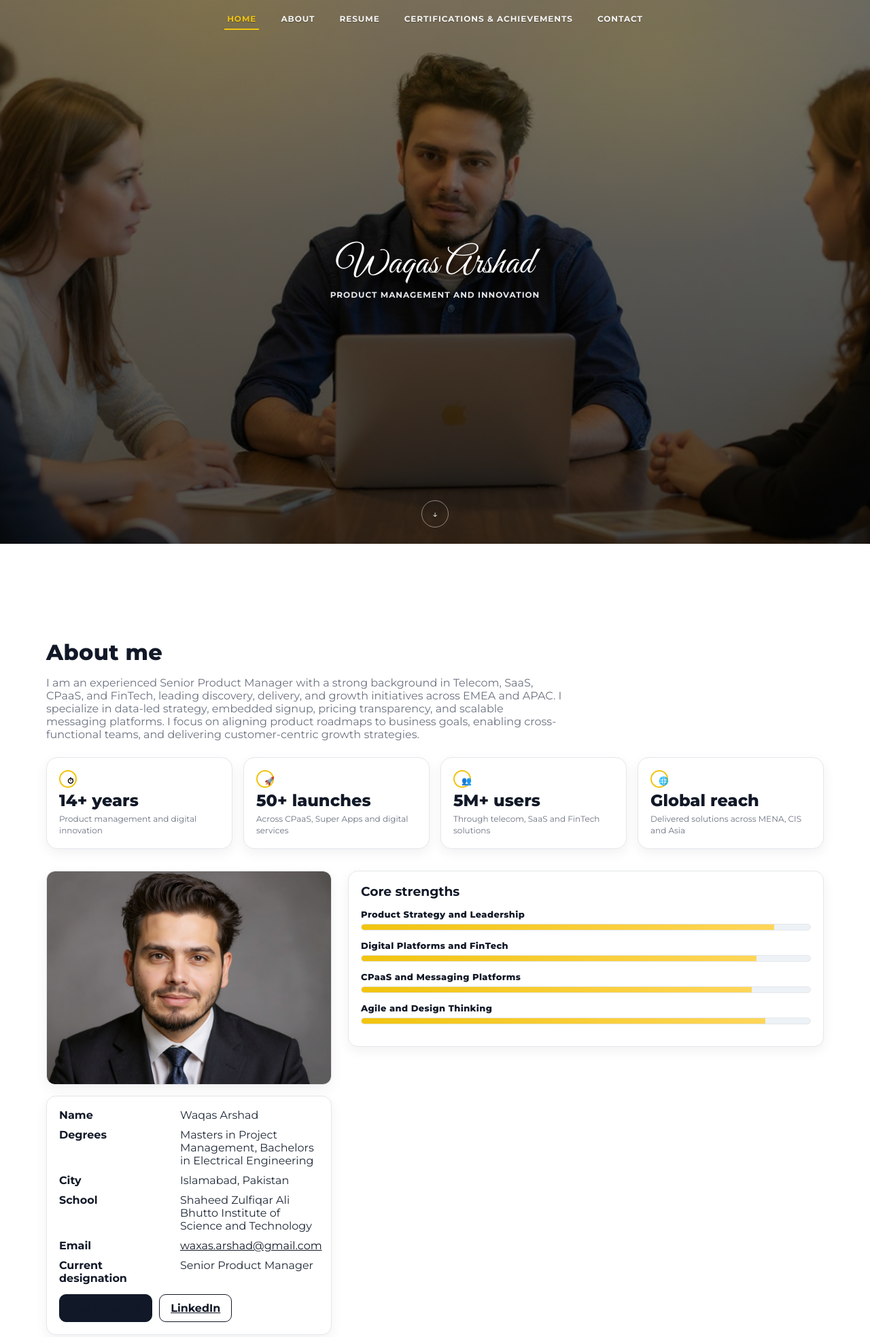
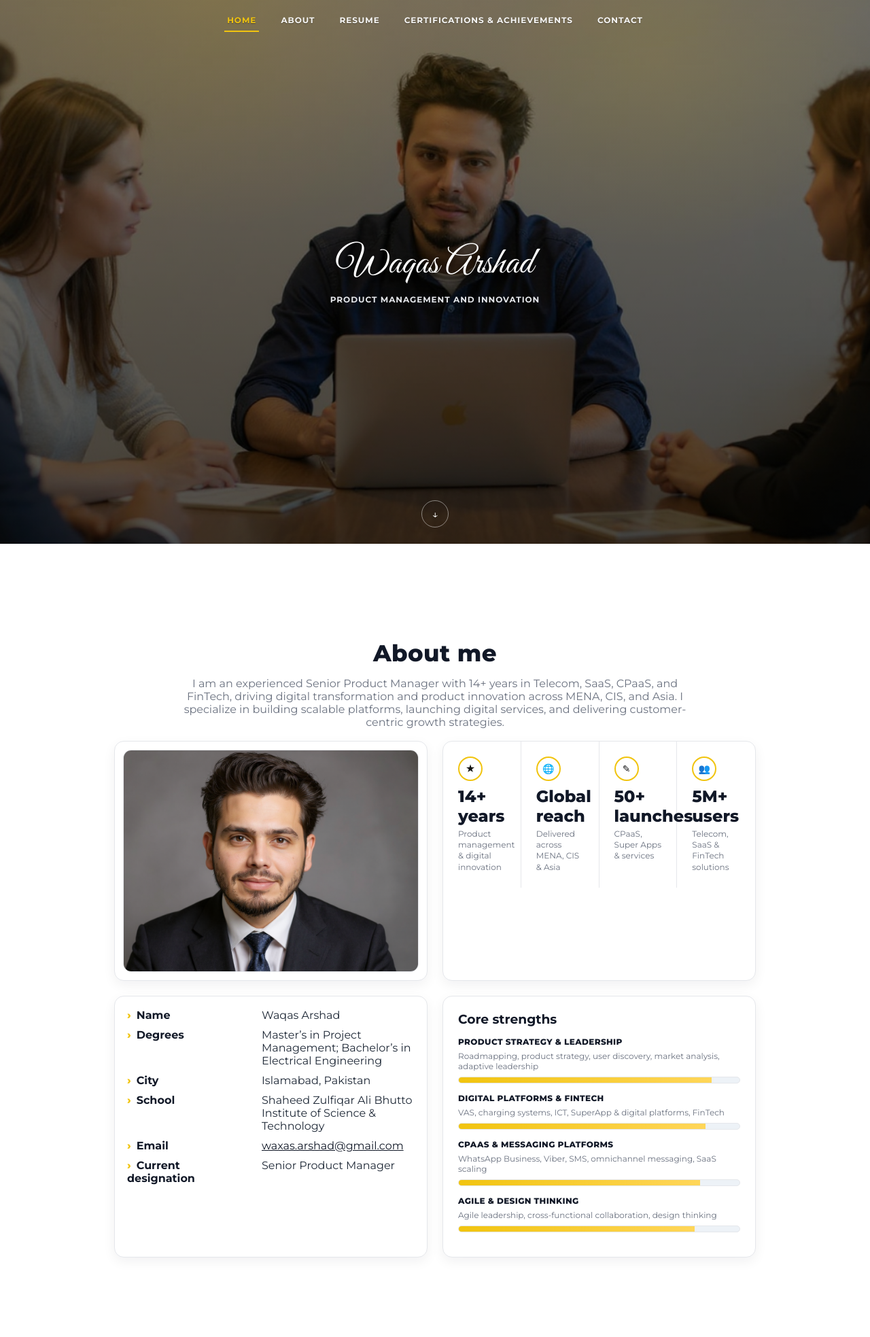
Before and after one commit to Waqas059/waqas-portfolio, a plain HTML site: page index.html in a window 1280 px wide. Shown: the top 1967 px of the page at 68% size. Drawn offline with Linux system fonts and the light colour scheme.

Commit message:
Update about.html

```diff
--- a/index.html
+++ b/index.html
@@ -13,8 +13,6 @@
 
   <style>
     :root{
-      /* Light theme */
-      --bg:#ffffff;
       --page:#ffffff;
       --fg:#1f2937;        /* slate-800 */
       --ink:#111827;       /* slate-900 */
@@ -35,153 +33,85 @@
       font-family:Montserrat, system-ui, -apple-system, Segoe UI, Roboto, Arial, sans-serif;
     }
 
-    /* ===== NAV: transparent; auto-contrasting over hero vs white page ===== */
-    .tabs{
-      position:fixed; top:0; left:0; right:0; z-index:100;
-      background:transparent; border:0; box-shadow:none;
-    }
-    .tabs .inner{
-      max-width:var(--maxw); margin:0 auto;
-      display:flex; justify-content:center; align-items:center; gap:28px;
-      padding:14px 18px;
-    }
-    .tabs a{
-      text-decoration:none; text-transform:uppercase; letter-spacing:.08em;
-      font-weight:700; font-size:12px; line-height:1;
-      padding:8px 4px; border-bottom:2px solid transparent; border-radius:0;
-      transition:color .2s ease, border-color .2s ease, opacity .2s ease;
-    }
-    /* default (when scrolled onto white sections) */
-    .tabs a{ color:#374151 } /* slate-700 */
-    .tabs a:hover{ opacity:.8 }
-    .tabs a.active{ color:#111827; border-bottom-color:var(--accent) }
-    /* when overlapping the hero */
-    .tabs.on-hero a{ color:rgba(255,255,255,.95); text-shadow:0 1px 1px rgba(0,0,0,.35) }
-    .tabs.on-hero a.active{ color:var(--accent); border-bottom-color:var(--accent) }
+    /* ===== NAV (transparent over hero) ===== */
+    .tabs{ position:fixed; top:0; left:0; right:0; z-index:100; background:transparent }
+    .tabs .inner{ max-width:var(--maxw); margin:0 auto; display:flex; justify-content:center; gap:28px; padding:14px 18px }
+    .tabs a{ text-decoration:none; text-transform:uppercase; letter-spacing:.08em; font-weight:700; font-size:12px; padding:8px 4px; border-bottom:2px solid transparent; transition:color .2s,border-color .2s,opacity .2s }
+    .tabs a{ color:#374151 } .tabs a:hover{ opacity:.8 } .tabs a.active{ color:#111827; border-bottom-color:var(--accent) }
+    .tabs.on-hero a{ color:rgba(255,255,255,.95); text-shadow:0 1px 1px rgba(0,0,0,.35) } .tabs.on-hero a.active{ color:var(--accent); border-bottom-color:var(--accent) }
 
-    /* ===== Generic wrappers ===== */
+    /* ===== UTIL ===== */
     .wrap{ max-width:var(--maxw); margin:0 auto; padding:70px 18px }
+    .wrap.narrow{ max-width:980px }      /* narrower like your screenshot */
     h2{ margin:0 0 14px; font-size:32px; font-weight:800; letter-spacing:.01em; color:var(--ink) }
     .card{ background:var(--card); border:1px solid var(--line); border-radius:var(--radius); box-shadow:var(--shadow); padding:22px }
     .muted{ color:var(--muted) }
-    .grid{ display:grid; grid-template-columns:repeat(2,minmax(0,1fr)); gap:16px }
-    .reveal{ opacity:0; transform:translateY(10px); transition:opacity .4s ease,transform .4s ease }
-    .reveal.show{ opacity:1; transform:none }
+    .center{text-align:center}
 
-    /* ===== HERO (fill the full viewport; no white gap) ===== */
-    .hero{
-      position:relative; min-height:100vh; display:grid; place-items:center;
-      text-align:center; overflow:hidden;
-    }
-    @supports (min-height:100svh){ .hero{ min-height:100svh; } }
-    .hero img.hero-bg{
-      position:absolute; inset:0; width:100%; height:100%;
-      object-fit:cover; filter:grayscale(.05) brightness(.9) saturate(1.05);
-      z-index:-2; display:block;
-    }
-    .hero::before{
-      content:""; position:absolute; inset:0;
-      background:
+    /* ===== HERO ===== */
+    .hero{ position:relative; min-height:100vh; display:grid; place-items:center; text-align:center; overflow:hidden }
+    @supports (min-height:100svh){ .hero{ min-height:100svh } }
+    .hero img.hero-bg{ position:absolute; inset:0; width:100%; height:100%; object-fit:cover; filter:grayscale(.05) brightness(.9) saturate(1.05); z-index:-2 }
+    .hero::before{ content:""; position:absolute; inset:0; background:
       radial-gradient(80vh 60vh at 75% 10%, rgba(241,196,15,.12), transparent 60%),
       radial-gradient(90vh 70vh at 25% 0%, rgba(241,196,15,.12), transparent 60%),
-        linear-gradient(180deg, rgba(0,0,0,.35), rgba(0,0,0,.6));
-      z-index:-1;
-    }
+      linear-gradient(180deg, rgba(0,0,0,.35), rgba(0,0,0,.6)); z-index:-1 }
     .hero .inner{ position:relative; z-index:1; padding:30px 16px }
-    .hero .sig{
-      font-family:"Great Vibes", cursive;
-      font-size:56px; line-height:1; margin:0 0 10px; color:#fff;
-      text-shadow:0 2px 10px rgba(0,0,0,.45);
-    }
+    .hero .sig{ font-family:"Great Vibes", cursive; font-size:56px; margin:0 0 10px; color:#fff; text-shadow:0 2px 10px rgba(0,0,0,.45) }
     .hero h1{ display:none }
-    .hero .subtitle{
-      margin:0 auto; max-width:820px; color:#e5e7eb; font-weight:700; letter-spacing:.08em;
-      text-transform:uppercase; font-size:12px;
-    }
-    /* Clickable scroll indicator */
-    .scroll-indicator{
-      position:absolute; left:50%; bottom:24px; transform:translateX(-50%);
-      width:40px; height:40px; border-radius:999px; border:1px solid rgba(255,255,255,.45);
-      display:grid; place-items:center; color:#fff; font-size:14px;
-      text-decoration:none; cursor:pointer; transition:background .2s ease,border-color .2s ease,transform .15s ease;
-    }
-    .scroll-indicator:hover{ background:rgba(255,255,255,.12); border-color:rgba(255,255,255,.7) }
-    .scroll-indicator:active{ transform:translateX(-50%) scale(.97) }
+    .hero .subtitle{ margin:0 auto; max-width:820px; color:#e5e7eb; font-weight:700; letter-spacing:.08em; text-transform:uppercase; font-size:12px }
+    .scroll-indicator{ position:absolute; left:50%; bottom:24px; transform:translateX(-50%); width:40px; height:40px; border-radius:999px; border:1px solid rgba(255,255,255,.45); display:grid; place-items:center; color:#fff; text-decoration:none }
+    #about,#resume,#certs,#contact{ scroll-margin-top:90px }
 
-    /* Anchor offset so sections don't hide under fixed header */
-    #about,#resume,#certs,#contact{ scroll-margin-top:90px; }
+    /* ===== ABOUT (as per your screenshot) ===== */
+    .section{ padding:70px 18px }
 
-    /* ===== ABOUT (your layout; portrait fix only) ===== */
-    .section{ padding:70px 18px }
-    .spacer-24{ height:24px }
+    /* Top: centered title and summary */
+    #about h2.center{ font-size:34px }
+    #about .intro{ max-width:760px; margin:0 auto 18px }
 
-    /* Metrics row (unchanged) */
-    .metrics-grid{
-      display:grid; grid-template-columns:repeat(4, minmax(0,1fr)); gap:16px;
-      margin:24px 0 32px;
-    }
-    @media (max-width: 1024px){ .metrics-grid{ grid-template-columns:repeat(2, minmax(0,1fr)); } }
-    @media (max-width: 640px){ .metrics-grid{ grid-template-columns:1fr; } }
+    /* Two rows grid: row1 (portrait + metrics), row2 (facts + skills) */
+    .about-grid{ display:grid; grid-template-columns: 1fr 1fr; gap:22px }
+    @media (max-width: 980px){ .about-grid{ grid-template-columns:1fr } }
 
-    .stat{
-      background:var(--card); border:1px solid var(--line);
-      border-radius:var(--radius-lg); padding:18px; box-shadow:var(--shadow)
-    }
-    .stat .badge{
-      display:inline-grid; place-items:center; width:26px; height:26px; border-radius:50%;
-      border:2px solid var(--accent); color:#111; font-weight:700; font-size:12px; background:#fff;
-    }
-    .stat h3{ margin:6px 0 0; font-size:24px; line-height:1.1; font-weight:800; color:var(--ink) }
-    .stat small{ color:#6b7280; display:block; margin-top:6px; font-size:12px; line-height:1.35 }
+    /* Portrait card */
+    .portrait-card{ position:relative; padding:12px; border-radius:14px; }
+    .portrait-frame{ position:relative; border-radius:12px; overflow:hidden; border:1px solid var(--line); background:#f8fafc }
+    .portrait-frame::before{ content:""; display:block; aspect-ratio: 4 / 3 }
+    .portrait{ position:absolute; inset:0; width:100%; height:100%; object-fit:cover }
 
-    /* Two-column area (portrait left, skills right) — LEFT WIDTH CAPPED */
-    .about-columns{
-      display:grid; gap:24px;
-      grid-template-columns: minmax(320px, 420px) 1fr;  /* cap left column so photo never looks oversized */
-      align-items:start;
-    }
-    @media (max-width: 992px){ .about-columns{ grid-template-columns:1fr; } }
+    /* Metrics panel (card with 4 tiles + separators) */
+    .metrics-panel{ padding:0 }
+    .metrics{ display:grid; grid-template-columns:repeat(4, minmax(0,1fr)); }
+    .metric{ padding:22px; border-right:1px solid var(--line) }
+    .metric:last-child{ border-right:none }
+    @media (max-width:980px){ .metrics{ grid-template-columns:repeat(2,1fr) } .metric:nth-child(2n){ border-right:none } .metric{ border-bottom:1px solid var(--line) } .metric:nth-last-child(-n+2){ border-bottom:none } }
+    @media (max-width:560px){ .metrics{ grid-template-columns:1fr } .metric{ border-right:none; border-bottom:1px solid var(--line) } .metric:last-child{ border-bottom:none } }
 
-    /* Portrait card with responsive aspect ratio and perfect fit */
-    .portrait-card{
-      position:relative; padding:0; overflow:hidden;
-      border:1px solid var(--line); border-radius:12px; box-shadow:var(--shadow);
-    }
-    /* Reserve aspect ratio so it always looks intentional */
-    .portrait-card::before{
-      content:""; display:block; aspect-ratio: 4 / 3;   /* desktop/tablet */
-    }
-    @media (max-width:640px){
-      .portrait-card::before{ aspect-ratio: 1 / 1; }   /* squarer on phones */
-    }
-    .portrait{
-      position:absolute; inset:0; width:100%; height:100%;
-      object-fit:cover; border-radius:12px;            /* fills the frame gracefully */
-    }
+    .ring{ display:inline-grid; place-items:center; width:36px; height:36px; border-radius:50%; border:2px solid var(--accent); background:#fff; font-size:14px; color:#111 }
+    .metric h3{ margin:8px 0 4px; font-size:24px; font-weight:800; color:var(--ink) }
+    .metric small{ display:block; color:#6b7280; font-size:12px; line-height:1.35 }
 
-    /* Facts and actions (unchanged) */
-    .facts{ padding:18px; background:var(--card); border:1px solid var(--line); border-radius:14px; box-shadow:var(--shadow); margin-top:16px }
-    .facts-grid{ display:grid; gap:10px 18px; grid-template-columns: 160px 1fr }
-    @media (max-width:640px){ .facts-grid{ grid-template-columns: 1fr; } }
-    .facts-grid .label{ font-weight:700; color:var(--ink) }
-    .facts-grid .value{ color:var(--fg) }
-    .facts a{ color:#111827; text-decoration:underline; }
+    /* Facts table card */
+    .facts{ padding:18px }
+    .facts-grid{ display:grid; grid-template-columns: 180px 1fr; gap:10px 18px }
+    @media (max-width:640px){ .facts-grid{ grid-template-columns:1fr } }
+    .facts .label{ font-weight:700; color:var(--ink) }
+    .facts .value{ color:var(--fg) }
+    .facts a{ color:#111827; text-decoration:underline }
+    .facts .arrow{ color:var(--accent); margin-right:8px; font-weight:800 }
 
-    .quick-actions{ display:flex; gap:10px; margin-top:14px; flex-wrap:wrap }
-    .cta{ background:#111827; color:#fff; padding:10px 16px; border-radius:10px; text-decoration:none; font-weight:700; border:1px solid #111827 }
-    .cta.secondary{ background:transparent; color:#111827; border-color:#111827 }
-
-    /* Skills (unchanged) */
-    .skills{ padding:18px; background:var(--card); border:1px solid var(--line); border-radius:14px; box-shadow:var(--shadow) }
+    /* Skills card with bars + notes */
+    .skills h3{ margin:0 0 10px; color:var(--ink) }
     .skill{ margin:14px 0 }
-    .skill h4{ margin:0 0 6px; font-size:13px; letter-spacing:.03em; font-weight:800; color:var(--ink) }
+    .skill .title{ font-size:12px; font-weight:800; letter-spacing:.03em; color:var(--ink) }
+    .skill .note{ margin:6px 0 8px; font-size:12px; color:#6b7280 }
     .bar{ height:10px; background:#edf2f7; border-radius:999px; overflow:hidden; border:1px solid #e5e7eb }
     .bar > span{ display:block; height:100%; background:linear-gradient(90deg, #f1c40f, #ffd659); width:var(--v,70%) }
 
-    /* Optional: keep About intro comfy on very wide screens */
-    #about .muted { max-width: 760px; }
-
-    /* ===== RESUME / CERTS / CONTACT ===== */
+    /* ===== RESUME / CERTS / CONTACT (unchanged from earlier) ===== */
+    .grid{ display:grid; grid-template-columns:repeat(2,minmax(0,1fr)); gap:16px }
+    @media (max-width:900px){ .grid{ grid-template-columns:1fr } }
     .resume-item{ border:1px solid var(--line); background:var(--card); border-radius:12px; padding:16px; box-shadow:var(--shadow) }
     .resume-item h3{ margin:0; font-size:18px; color:var(--ink) }
     .resume-item .meta{ color:#6b7280; font-size:13px; margin:.35rem 0 .65rem }
@@ -207,114 +137,115 @@
     </div>
   </nav>
 
-  <!-- HOME -->
+  <!-- HERO -->
   <section id="home" class="hero">
     <img class="hero-bg" id="heroImg" alt="Background">
-    <div class="inner reveal">
-      <h1>Waqas Arshad</h1>
+    <div class="inner">
+      <h1 style="display:none">Waqas Arshad</h1>
       <p class="sig">Waqas Arshad</p>
       <p class="subtitle">Product Management and Innovation</p>
     </div>
-    <a href="#about" class="scroll-indicator" aria-label="Scroll to About section">↓</a>
+    <a href="#about" class="scroll-indicator" aria-label="Scroll to About">↓</a>
   </section>
 
-  <!-- ABOUT -->
+  <!-- ABOUT (updated to your reference) -->
   <section id="about" class="section">
-    <div class="wrap">
-      <h2>About me</h2>
-      <p class="muted">
-        I am an experienced Senior Product Manager with a strong background in Telecom, SaaS, CPaaS, and FinTech, leading discovery, delivery, and growth initiatives across EMEA and APAC. I specialize in data-led strategy, embedded signup, pricing transparency, and scalable messaging platforms. I focus on aligning product roadmaps to business goals, enabling cross-functional teams, and delivering customer-centric growth strategies.
+    <div class="wrap narrow">
+
+      <h2 class="center">About me</h2>
+      <p class="muted intro center">
+       I am an experienced Senior Product Manager with 14+ years in Telecom, SaaS, CPaaS, and FinTech, driving digital transformation and product innovation across MENA, CIS, and Asia. I specialize in building scalable platforms, launching digital services, and delivering customer-centric growth strategies.
       </p>
 
-      <!-- Impact metrics row (unchanged) -->
-      <div class="metrics-grid">
-        <div class="card stat">
-          <div class="badge">⏱</div>
-          <h3>14+ years</h3>
-          <small>Product management and digital innovation</small>
-        </div>
-        <div class="card stat">
-          <div class="badge">🚀</div>
-          <h3>50+ launches</h3>
-          <small>Across CPaaS, Super Apps and digital services</small>
-        </div>
-        <div class="card stat">
-          <div class="badge">👥</div>
-          <h3>5M+ users</h3>
-          <small>Through telecom, SaaS and FinTech solutions</small>
-        </div>
-        <div class="card stat">
-          <div class="badge">🌐</div>
-          <h3>Global reach</h3>
-          <small>Delivered solutions across MENA, CIS and Asia</small>
+      <div class="about-grid">
+        <!-- Row 1: Left portrait + Right metrics -->
+        <div class="card portrait-card">
+          <div class="portrait-frame">
+            <img class="portrait" src="portrait.png" alt="Waqas Arshad portrait">
           </div>
         </div>
 
-      <!-- Two-column layout (portrait left, skills right) -->
-      <div class="about-columns">
-        <!-- Left -->
-        <div>
-          <div class="card portrait-card">
-            <img class="portrait" src="portrait.png" alt="Portrait of Waqas Arshad">
+        <div class="card metrics-panel">
+          <div class="metrics">
+            <div class="metric">
+              <span class="ring">★</span>
+              <h3>14+ years</h3>
+              <small>Product management & digital innovation</small>
             </div>
-
-          <div class="card facts">
-            <div class="facts-grid">
-              <div class="label">Name</div>
-              <div class="value">Waqas Arshad</div>
-
-              <div class="label">Degrees</div>
-              <div class="value">Masters in Project Management, Bachelors in Electrical Engineering</div>
-
-              <div class="label">City</div>
-              <div class="value">Islamabad, Pakistan</div>
-
-              <div class="label">School</div>
-              <div class="value">Shaheed Zulfiqar Ali Bhutto Institute of Science and Technology</div>
-
-              <div class="label">Email</div>
-              <div class="value"><a href="mailto:waxas.arshad@gmail.com">waxas.arshad@gmail.com</a></div>
-
-              <div class="label">Current designation</div>
-              <div class="value">Senior Product Manager</div>
+            <div class="metric">
+              <span class="ring">🌐</span>
+              <h3>Global reach</h3>
+              <small>Delivered across MENA, CIS & Asia</small>
             </div>
-
-            <div class="quick-actions">
-              <a class="cta" href="#resume">See Résumé</a>
-              <a class="cta secondary" href="https://www.linkedin.com/" target="_blank" rel="noopener">LinkedIn</a>
+            <div class="metric">
+              <span class="ring">✎</span>
+              <h3>50+ launches</h3>
+              <small>CPaaS, Super Apps & services</small>
+            </div>
+            <div class="metric">
+              <span class="ring">👥</span>
+              <h3>5M+ users</h3>
+              <small>Telecom, SaaS & FinTech solutions</small>
             </div>
           </div>
         </div>
 
-        <!-- Right -->
-        <div>
+        <!-- Row 2: Left facts + Right skills -->
+        <div class="card facts">
+          <div class="facts-grid">
+            <div class="label"><span class="arrow">›</span>Name</div>
+            <div class="value">Waqas Arshad</div>
+
+            <div class="label"><span class="arrow">›</span>Degrees</div>
+            <div class="value">Master’s in Project Management; Bachelor’s in Electrical Engineering</div>
+
+            <div class="label"><span class="arrow">›</span>City</div>
+            <div class="value">Islamabad, Pakistan</div>
+
+            <div class="label"><span class="arrow">›</span>School</div>
+            <div class="value">Shaheed Zulfiqar Ali Bhutto Institute of Science & Technology</div>
+
+            <div class="label"><span class="arrow">›</span>Email</div>
+            <div class="value"><a href="mailto:waxas.arshad@gmail.com">waxas.arshad@gmail.com</a></div>
+
+            <div class="label"><span class="arrow">›</span>Current designation</div>
+            <div class="value">Senior Product Manager</div>
+          </div>
+        </div>
+
         <div class="card skills">
-            <h3 style="margin:0 0 8px;color:var(--ink)">Core strengths</h3>
+          <h3>Core strengths</h3>
+
           <div class="skill">
-              <h4>Product Strategy and Leadership</h4>
-              <div class="bar"><span style="--v:92%"></span></div>
+            <div class="title">PRODUCT STRATEGY & LEADERSHIP</div>
+            <div class="note">Roadmapping, product strategy, user discovery, market analysis, adaptive leadership</div>
+            <div class="bar"><span style="--v:90%"></span></div>
           </div>
+
           <div class="skill">
-              <h4>Digital Platforms and FinTech</h4>
+            <div class="title">DIGITAL PLATFORMS & FINTECH</div>
+            <div class="note">VAS, charging systems, ICT, SuperApp & digital platforms, FinTech</div>
             <div class="bar"><span style="--v:88%"></span></div>
           </div>
+
           <div class="skill">
-              <h4>CPaaS and Messaging Platforms</h4>
-              <div class="bar"><span style="--v:87%"></span></div>
+            <div class="title">CPAAS & MESSAGING PLATFORMS</div>
+            <div class="note">WhatsApp Business, Viber, SMS, omnichannel messaging, SaaS scaling</div>
+            <div class="bar"><span style="--v:86%"></span></div>
           </div>
+
           <div class="skill">
-              <h4>Agile and Design Thinking</h4>
-              <div class="bar"><span style="--v:90%"></span></div>
+            <div class="title">AGILE & DESIGN THINKING</div>
+            <div class="note">Agile leadership, cross-functional collaboration, design thinking</div>
+            <div class="bar"><span style="--v:84%"></span></div>
           </div>
         </div>
       </div>
     </div>
-
-    </div>
   </section>
 
-  <!-- RESUME -->
-  <section id="resume" class="wrap reveal">
+  <!-- RESUME (unchanged) -->
+  <section id="resume" class="wrap">
     <h2>Resume</h2>
     <div class="grid">
       <div class="resume-item">
@@ -330,8 +261,8 @@
     </div>
   </section>
 
-  <!-- CERTIFICATIONS & ACHIEVEMENTS -->
-  <section id="certs" class="wrap reveal">
+  <!-- CERTIFICATIONS (unchanged) -->
+  <section id="certs" class="wrap">
     <h2>Certifications & Achievements</h2>
     <div class="certs-grid">
       <div class="card cert">
@@ -357,14 +288,14 @@
     </div>
   </section>
 
-  <!-- CONTACT -->
-  <section id="contact" class="wrap reveal">
+  <!-- CONTACT (unchanged) -->
+  <section id="contact" class="wrap">
     <h2>Contact</h2>
     <p class="muted" style="max-width:760px">Open to roles and collaborations in EMEA and APAC.</p>
-    <a class="cta" href="mailto:waxas.arshad@gmail.com">Email me</a>
+    <a class="card" href="mailto:waxas.arshad@gmail.com" style="display:inline-block;padding:10px 16px;border-radius:10px;text-decoration:none;font-weight:700;border:1px solid #111827;background:#111827;color:#fff">Email me</a>
   </section>
 
-  <footer class="wrap">
+  <footer class="wrap" style="text-align:center;color:#6b7280">
     © <span id="y">2025</span> Waqas Arshad
   </footer>
 
@@ -379,17 +310,10 @@
       const y=scrollY+80; let i=0;
       secs.forEach((s,idx)=>{ if(s && s.offsetTop<=y) i=idx });
       links.forEach((a,idx)=>a.classList.toggle('active', idx===i));
-      // toggle on-hero style (white links) while nav overlaps hero
       const heroBottom=hero.getBoundingClientRect().bottom + scrollY;
       nav.classList.toggle('on-hero', scrollY < heroBottom - 80);
     }
-    addEventListener('scroll', setActive); addEventListener('load', setActive); setActive();
-
-    // Reveal-on-scroll
-    const io=new IntersectionObserver(es=>{
-      es.forEach(e=>{ if(e.isIntersecting) e.target.classList.add('show') })
-    },{threshold:.15});
-    document.querySelectorAll('.reveal').forEach(el=>io.observe(el));
+    addEventListener('scroll', setActive); addEventListener('load', setActive);
 
     // Footer year
     document.getElementById('y').textContent=new Date().getFullYear();
@@ -397,9 +321,8 @@
     // HERO image loader with sequential fallbacks
     (function(){
       const img=document.getElementById('heroImg');
-      const candidates=["Hero.jpg","Hero.png","hero.jpg","hero.png","header.jpg","bg.jpg","coworking.jpg","replicate-prediction-d6z8q2mggdrmc0crttwagsyhv4.png"];
-      let i=0;
-      function loadNext(){ if(i>=candidates.length){return;} img.src=candidates[i++]; }
+      const candidates=["Hero.jpg","Hero.png","hero.jpg","hero.png","header.jpg","bg.jpg","coworking.jpg"];
+      let i=0; function loadNext(){ if(i>=candidates.length){return;} img.src=candidates[i++]; }
       img.onerror=loadNext; loadNext();
     })();
   </script>
```
Lines whose indentation alone changed are shown as unchanged.
